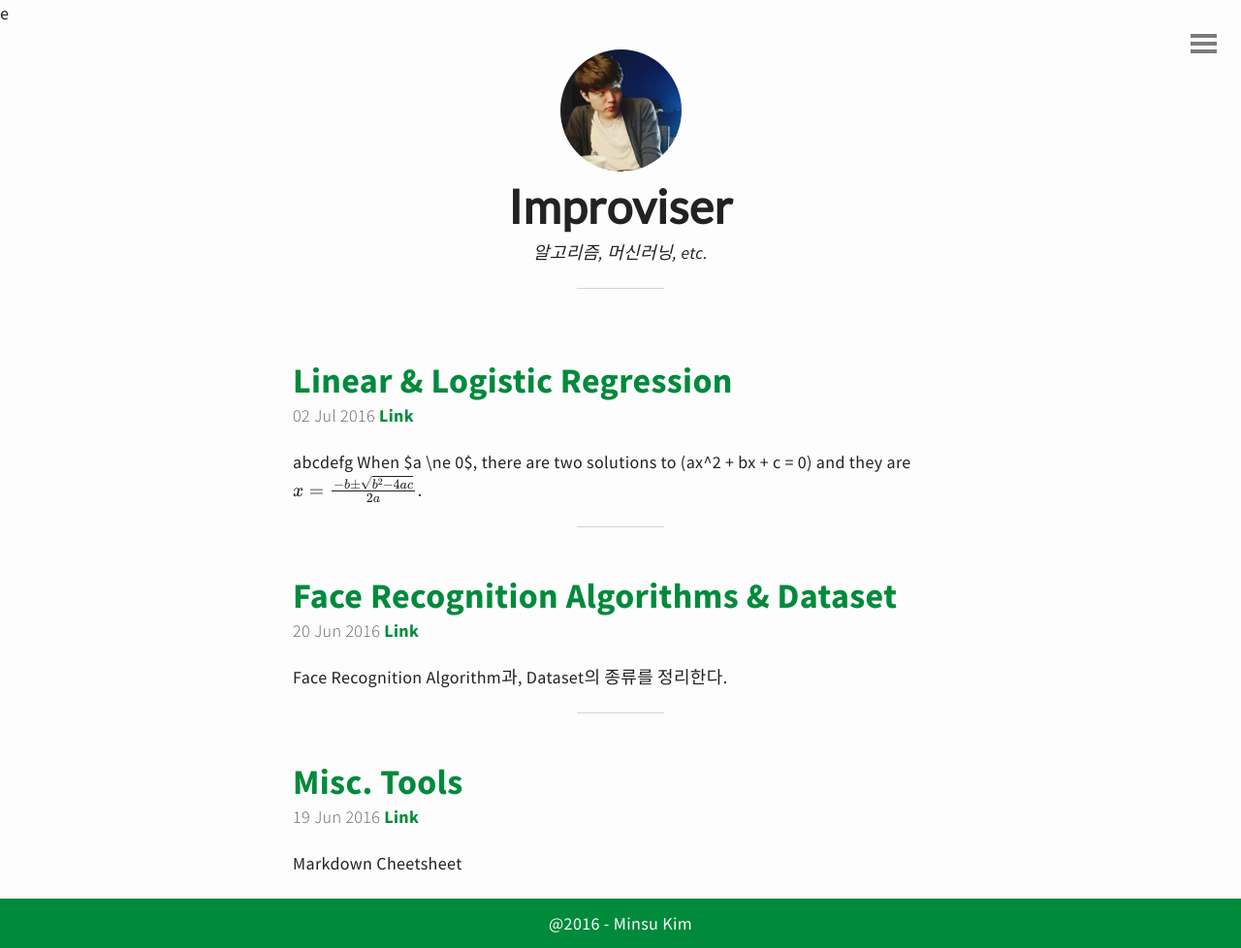
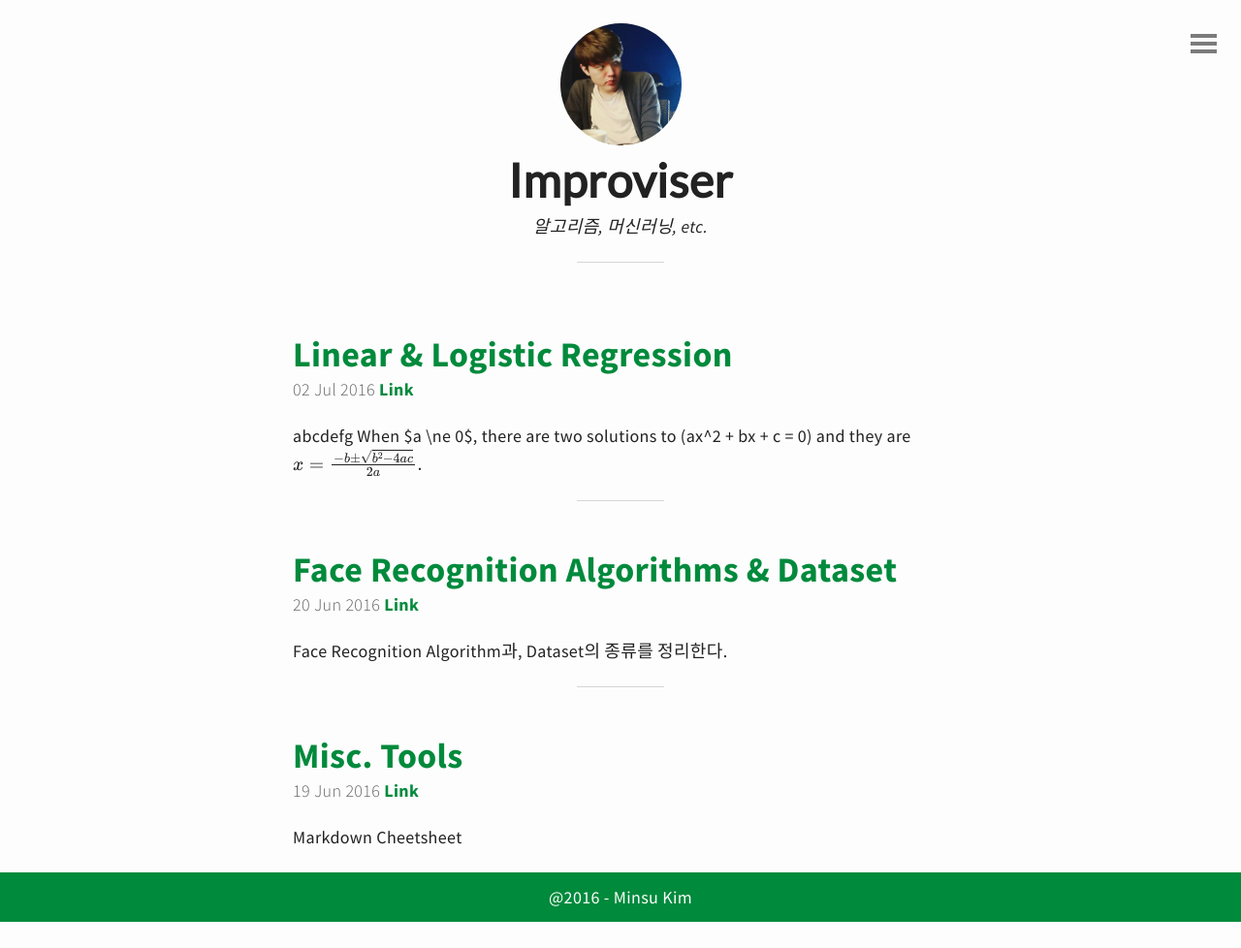
Before and after one commit to minsuu/minsuu.github.io, a Jekyll site: the page built from index.html, in a window 1280 px wide. Shown: the whole page at 97% size. Built offline with Jekyll 4.4.1, drawn with Linux system fonts in a browser that asks for light colours; some web fonts are replaced; Markdown is read by kramdown in place of the engine named in the settings; formulas are drawn with MathJax 3; the list of posts is cut into pages by our own code; comment, search, counter and statistics services are not loaded; after the commit the page ends 951 px from its top, so only the background shows below that.

Commit message:
2016-07-06 01:35:25 AM autoupdate

```diff
--- a/_includes/menu.html
+++ b/_includes/menu.html
@@ -1,4 +1,4 @@
-e<nav {% if site.reverse == true %}id="nav-left"{% else %}id="nav"{% endif %}>
+<nav {% if site.reverse == true %}id="nav-left"{% else %}id="nav"{% endif %}>
 	<div id="nav-list">
 		<a href="{{ site.baseurl }}">Home</a>
 
```
